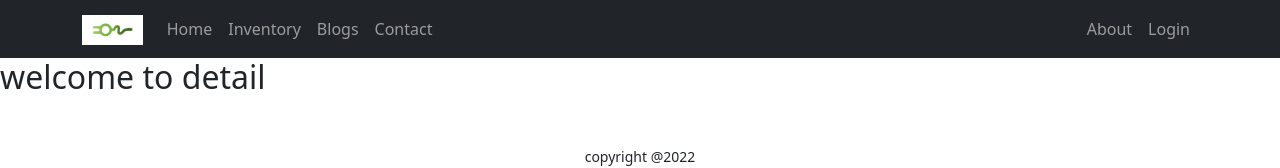
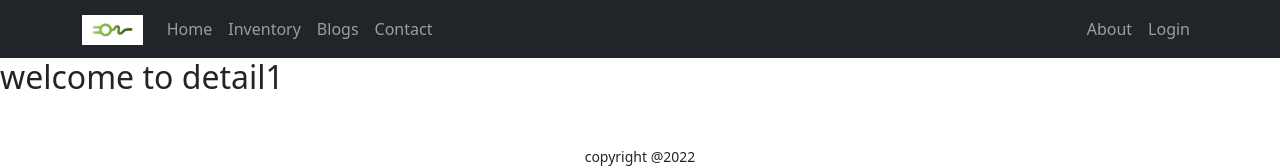
Before and after one commit to SymaNusratAnanna/electro-gadget-tech, a React (Create React App) app: page /inventoryitem/1 in a window 1280 px wide. Shown: the top 168 px of the page. Built offline with nearby package versions, Linux system fonts and the light colour scheme.

Commit message:
404 page added

```diff
--- a/src/App.js
+++ b/src/App.js
@@ -1,32 +1,36 @@
-
-
-import { Route, Routes } from 'react-router-dom';
-import './App.css';
-import About from './Pages/About/About';
+import { Route, Routes } from "react-router-dom";
+import "./App.css";
+import About from "./Pages/About/About";
 // import About from './Pages/About/About';
-import Home from './Pages/Home/Home';
-import Inventory from './Pages/Home/Inventory/Inventory';
-import Footer from './Pages/Shared/Footer/Footer';
-import Header from './Pages/Shared/Header/Header';
+import Home from "./Pages/Home/Home";
+import Inventory from "./Pages/Home/Inventory/Inventory";
+import Footer from "./Pages/Shared/Footer/Footer";
+import Header from "./Pages/Shared/Header/Header";
 //import Header from './Pages/Shared/Header/Header';
-import 'bootstrap/dist/css/bootstrap.min.css';
-import Blogs from './Pages/Blogs/Blogs';
-import InventoryDetails from './Pages/InventoryDetails/InventoryDetails';
-
+import "bootstrap/dist/css/bootstrap.min.css";
+import Blogs from "./Pages/Blogs/Blogs";
+import InventoryDetails from "./Pages/InventoryDetails/InventoryDetails";
+import Notfound from "./Pages/Notfound/Notfound";
 
 function App() {
   return (
-    <div >
+    <div>
+      {/* set route */}
       <Header></Header>
       <Routes>
-          <Route path="/" element={<Home></Home>}> </Route>
-          <Route path="/inventoryitem/:inventoryId" element={<InventoryDetails></InventoryDetails>}></Route>
+        <Route path="/" element={<Home></Home>}>
+          {" "}
+        </Route>
+        <Route
+          path="/inventoryitem/:inventoryId"
+          element={<InventoryDetails></InventoryDetails>}
+        ></Route>
         <Route path="/about" element={<About></About>}></Route>
         <Route path="/inventory" element={<Inventory></Inventory>}></Route>
         <Route path="/blogs" element={<Blogs></Blogs>}></Route>
+        <Route path="*" element={<Notfound></Notfound>}></Route>
       </Routes>
       <Footer></Footer>
-
     </div>
   );
 }
--- a/src/Pages/Home/Inventory/Inventoryitem/Inventoryitem.js
+++ b/src/Pages/Home/Inventory/Inventoryitem/Inventoryitem.js
@@ -22,7 +22,7 @@ const Inventoryitem = ({ inventoryitem }) => {
       </p>
 
       <button
-        onClick={navigateToInventoryDetail(id)}
+        onClick={()=>navigateToInventoryDetail(id)}
         className="btn btn-primary"
       >
         Manage
--- a/src/Pages/InventoryDetails/InventoryDetails.js
+++ b/src/Pages/InventoryDetails/InventoryDetails.js
@@ -1,9 +1,11 @@
 import React from 'react';
+import { useParams } from 'react-router-dom';
 
 const InventoryDetails = () => {
+    const {inventoryId} = useParams();
     return (
         <div>
-            <h2>welcome to detail</h2>
+            <h2>welcome to detail{inventoryId}</h2>
         </div>
     );
 };
--- /dev/null
+++ b/src/Pages/Notfound/Notfound.js
@@ -0,0 +1,12 @@
+import React from "react";
+import image from '../../images/notfound/images.png';
+const Notfound = () => {
+  return (
+    <div>
+      <h2 className="text-primary text-center"> Opps Page Not Found!!!</h2>
+      <img className="align-items-center w-100 " src={image} alt=""/>
+    </div>
+  );
+};
+
+export default Notfound;
```
Also changed, not shown: src/images/notfound/images.png (added). Lines whose indentation alone changed are shown as unchanged.
